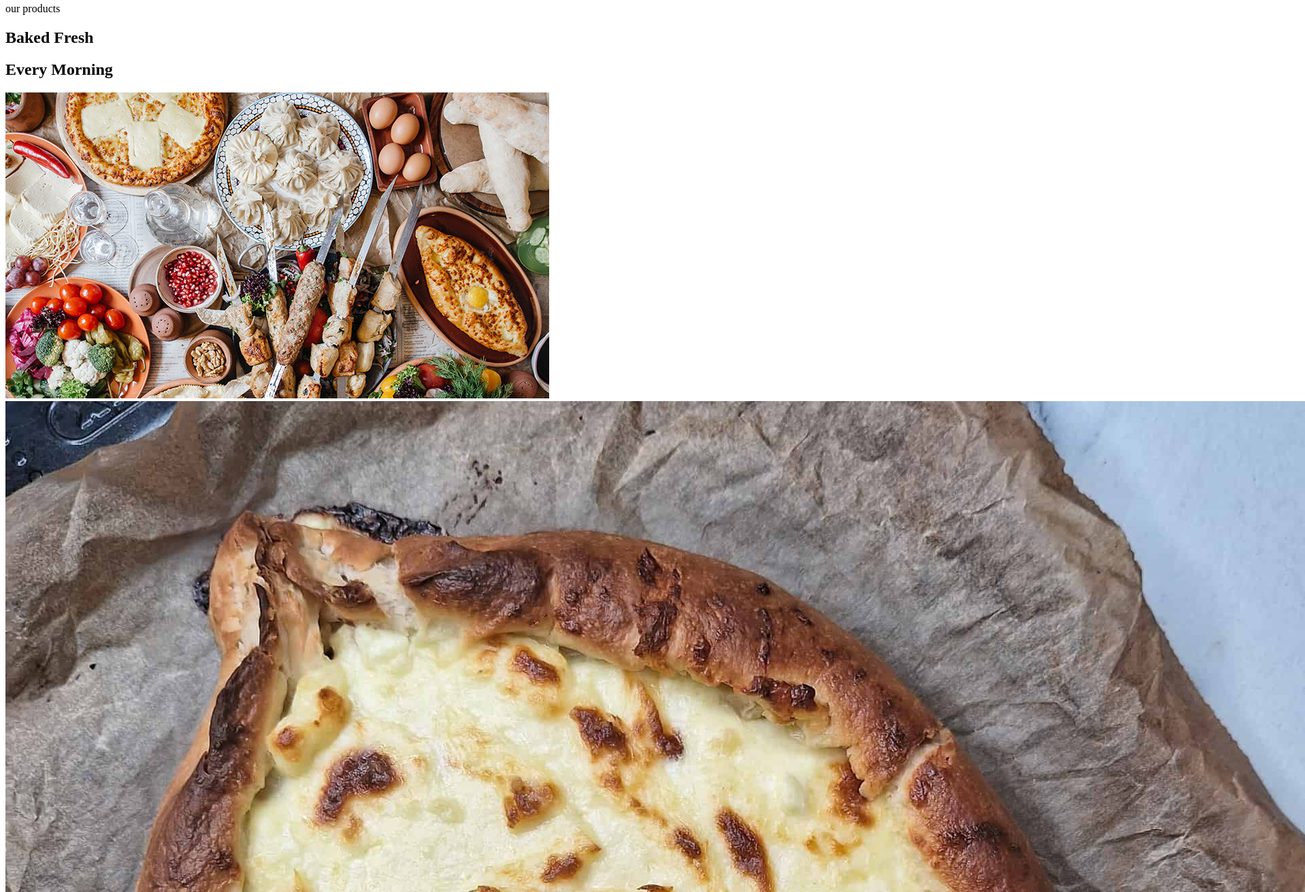
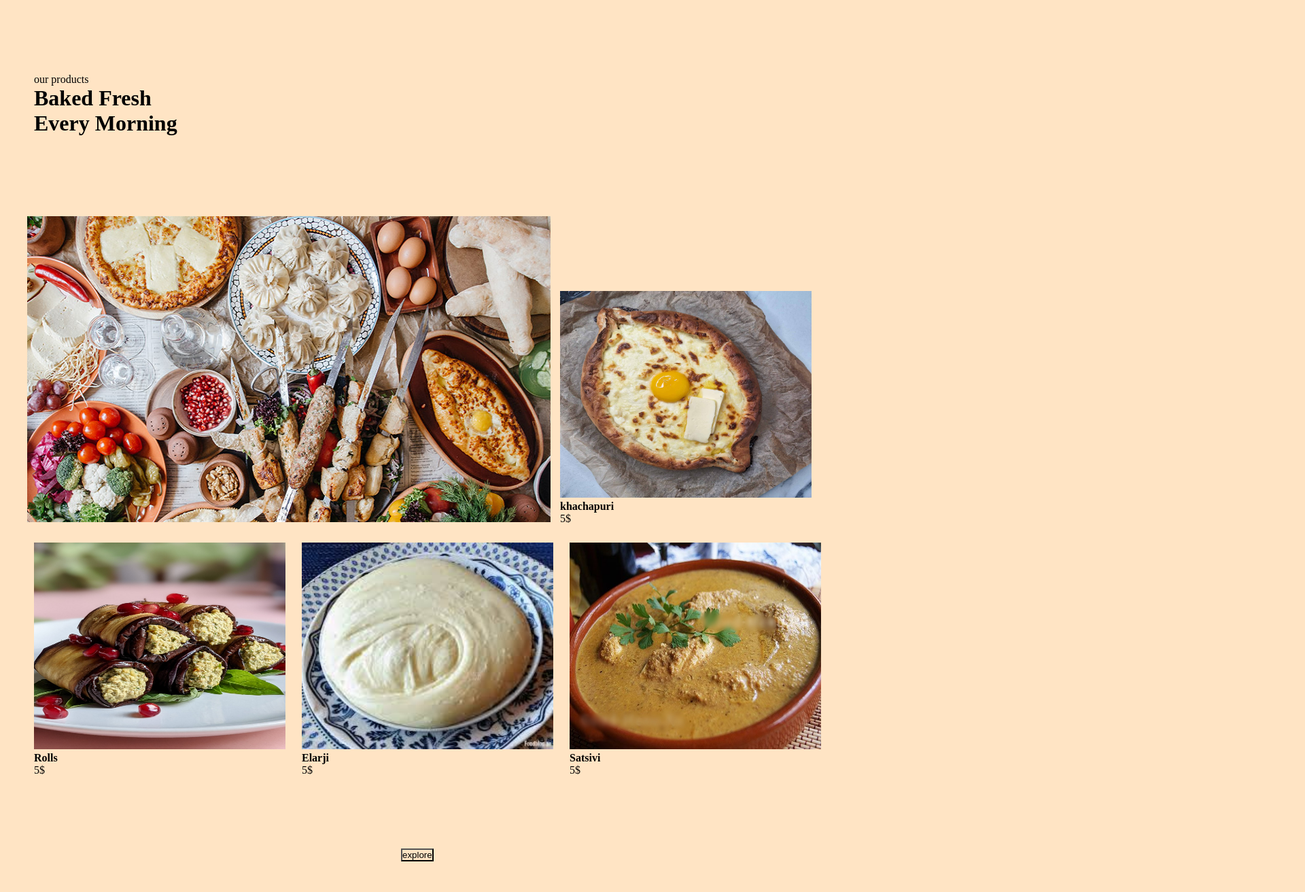
Before and after one commit to doso88/lesson-6, a plain HTML site: page index.html in a window 1280 px wide. Shown: the part 12-1324 px from the top of the page at 68% size, 1920 px wide, since content can reach past the window. Drawn offline with Linux system fonts and the light colour scheme.

Commit message:
final version

```diff
--- a/index.html
+++ b/index.html
@@ -8,39 +8,45 @@
 </head>
 <body>
     <header>
-        <p>our products</p>
-        <h2>Baked Fresh</h2>
-        <h2>Every Morning</h2>
+        <div class="starttext">
+            <p>our products</p>
+            <h1>Baked Fresh</h1>
+            <h1>Every Morning</h1>
+        </div>
     </header>
     <main>
         <div class="bigbox">
-            <img src="images/cousine.jpg" alt="cousine">
-            <div class="smallbox">
-                <img src="images/adjariankhachapuri.jpg" alt="khachapuri">
-                <h4>bakery</h4>
+            <div id="smallbox">
+                <img src="images/cousine.jpg" alt="cousine" class="bigimg">
+            </div>
+            <div class="smallbox" id="smallbox">
+                <img src="images/adjariankhachapuri.jpg" alt="khachapuri" class="littleimg">
+                <h4>khachapuri</h4>
                 <p>5$</p>
             </div>
-            <div class="bigbox">
+        </div>
+        <div class="bigbox">
                 <div class="smallbox">
-                    <img src="images/eggplantrolls.jpg" alt="eggplantrolls">
+                    <img src="images/eggplantrolls.jpg" alt="eggplantrolls" class="littleimg">
                     <h4>Rolls</h4>
                     <p>5$</p>
                 </div>
                 <div class="smallbox">
-                    <img src="images/elarji.jpg" alt="elarji">
+                    <img src="images/elarji.jpg" alt="elarji" class="littleimg">
                     <h4>Elarji</h4>
                     <p>5$</p>
                 </div>
                 <div class="smallbox">
-                    <img src="images/satsivi.jpg" alt="satsivi">
+                    <img src="images/satsivi.jpg" alt="satsivi" class="littleimg">
                     <h4>Satsivi</h4>
                     <p>5$</p>
                 </div>
-            </div>
         </div>
     </main>
     <footer>
-        <button>Explore</button>
+        <div class="button">
+            <button>explore</button>
+        </div>
     </footer>
 </body>
 </html>
--- a/style.css
+++ b/style.css
@@ -0,0 +1,40 @@
+*{
+    margin: 0;
+    padding: 0;
+    background-color: bisque;
+}
+header{
+    height: 200px;
+}
+.starttext{
+    margin-left: 50px;
+    margin-top:120px;
+}
+.bigbox{
+    width: 1200px;
+    height: 450px;
+    margin: auto;
+    padding: 10px;
+}
+.smallbox{
+    width: 370px;
+    height: 450px;
+    display:inline-block;
+    padding: 10px;
+}
+.littleimg{
+    width: 370px;
+    height: 304px;
+}
+.bigimg{
+    width: 770px;
+    height: 450px;
+}
+#smallbox{
+    display: inline-block;
+}
+.button{
+    width: 100px;
+    height: 60px;
+    margin: auto;
+}
```
